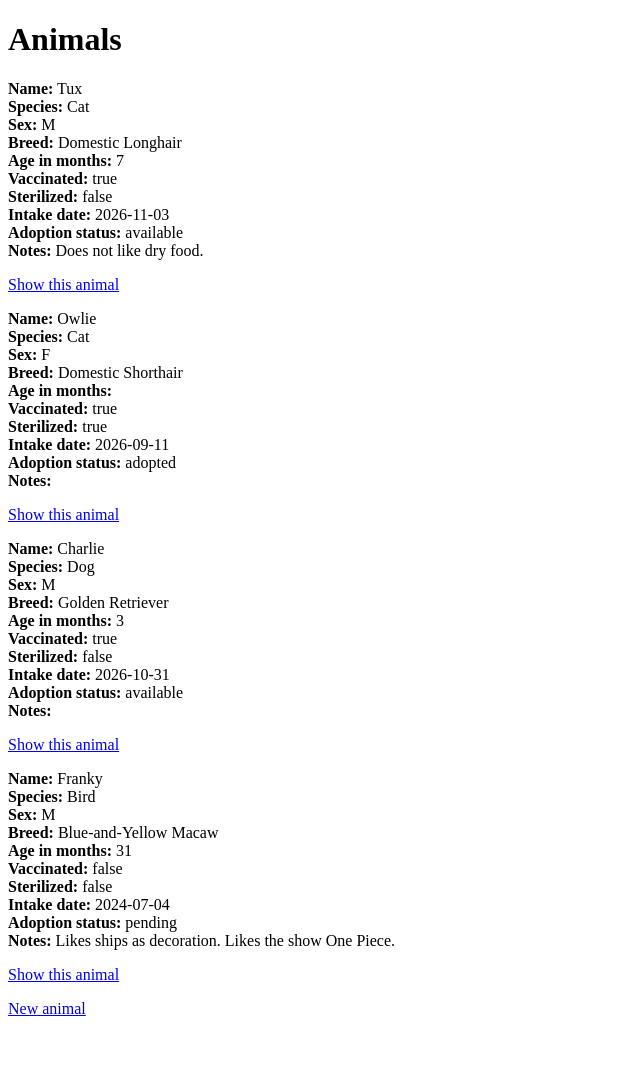
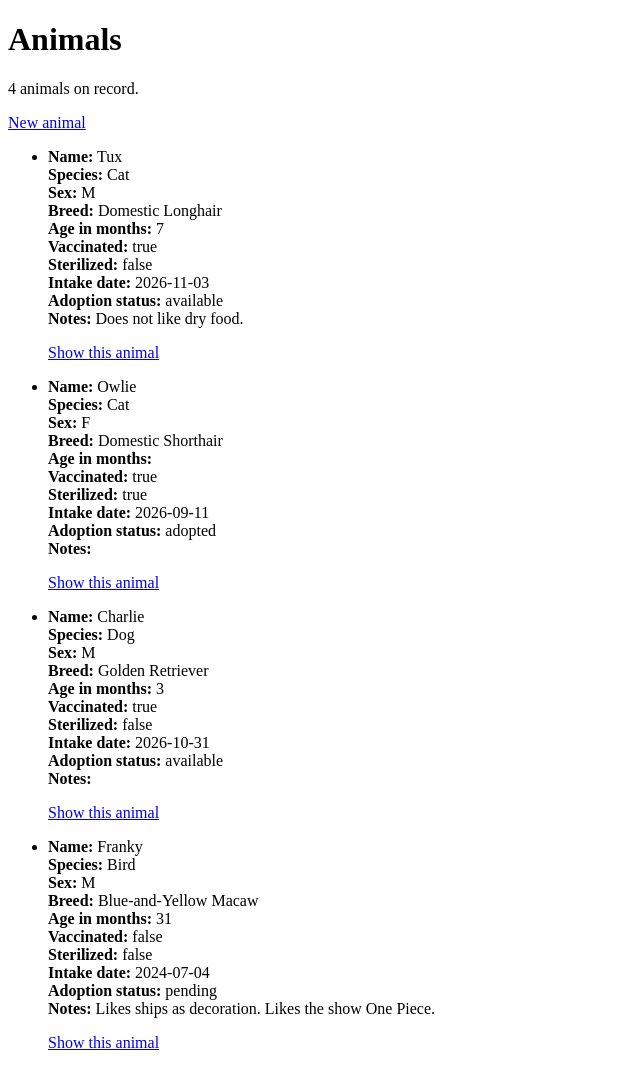
Before and after one commit to bryce-wood/Animal-Shelter-Intake-System, a Rails app: page /animals in a window 1280 px wide. Shown: the whole page, without its empty margins (0-640 px from the left). Before the commit the page ends 1016 px from the top, so only its background shows below. Run offline with Rails 7, Linux system fonts and the light colour scheme; data comes from the database, SQL or seed files in the repository; some libraries are stand-ins or nearby versions.

Commit message:
Add animal count and empty state page to index view

```diff
--- a/app/views/animals/index.html.erb
+++ b/app/views/animals/index.html.erb
@@ -4,13 +4,22 @@
 
 <h1>Animals</h1>
 
-<div id="animals">
-  <% @animals.each do |animal| %>
-    <%= render animal %>
-    <p>
-      <%= link_to "Show this animal", animal %>
-    </p>
-  <% end %>
-</div>
+<% if @animals.present? %>
+  <p><%= pluralize(@animals.size, "animal") %> on record.</p>
 
-<%= link_to "New animal", new_animal_path %>
+  <%= link_to "New animal", new_animal_path %>
+
+  <ul id="animals">
+    <% @animals.each do |animal| %>
+    <li>
+      <%= render animal %>
+      <p>
+        <%= link_to "Show this animal", animal %>
+      </p>
+    </li>
+    <% end %>
+  </ul>
+<% else %>
+  <p>We currently have no animals on record.</p>
+  <%= link_to "Add the first animal", new_animal_path %>
+<% end %>
```
